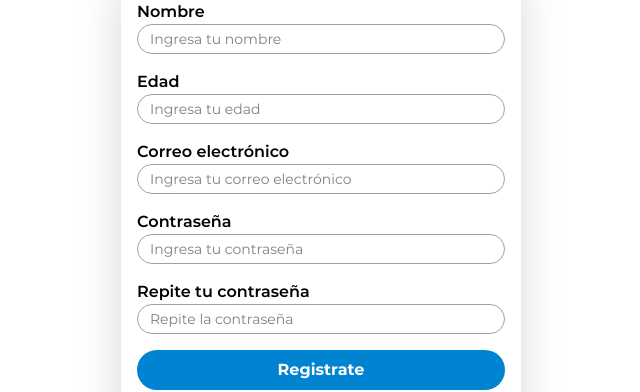
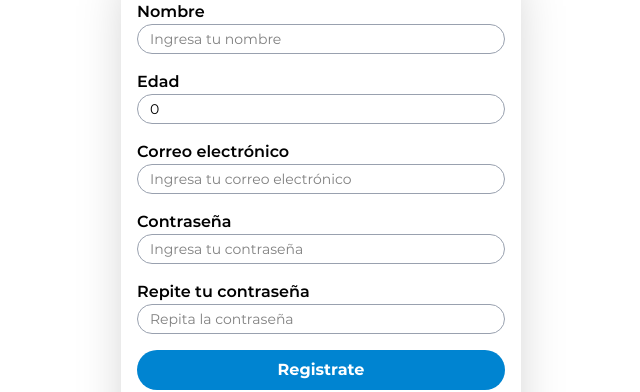
Before and after one commit to GustavoLopez01/task-app-frontend, a React (Vite) app: page / in a window 1280 px wide. Both pictures are taken after a click on the element "Registrate aquí". Shown: the part 185-577 px from the top of the page, without its empty margins (319-959 px from the left). Built offline with nearby package versions, Linux system fonts and the light colour scheme.

Commit message:
refactor: to Login and Register component

```diff
--- a/src/components/auth/Login.tsx
+++ b/src/components/auth/Login.tsx
@@ -1,45 +1,42 @@
-import {
-  useState,
-  type ChangeEvent,
-  type FormEvent,
-} from 'react'
+import { useForm, type SubmitHandler } from 'react-hook-form'
+import { InputWithLabel } from '../inputs/InputWithLabel'
+import { authLogin } from '../../api/Auth'
 import type { AuthLogin, AuthLoginResponse } from '../../types'
-import { authLogin } from '../../api/Auth'
-import { InputWithLabel } from '../inputs/InputWithLabel'
+import { useState } from 'react'
 
 type LoginProps = {
   setIsLogin: (value: boolean) => void
 }
 
 const Login = ({ setIsLogin }: LoginProps) => {
-  const [auth, setAuth] = useState<AuthLogin>({
-    email: '',
-    password: ''
-  })
+  const {
+    register,
+    formState: { errors },
+    handleSubmit } = useForm<AuthLogin>({
+      defaultValues: {
+        email: '',
+        password: ''
+      }
+    })
 
-  const handleSubmit = async (event: FormEvent<HTMLFormElement>) => {
+  const [errorResponse, setErrorResponse] = useState('')
+
+  const onSubmit: SubmitHandler<AuthLogin> = async (data) => {
     try {
-      event.preventDefault()
-      const response: AuthLoginResponse = await authLogin(auth)
+      const response: AuthLoginResponse = await authLogin(data)
       if (response.success) {
         document.cookie = `token=${response.token}`
+        return
       }
+      setErrorResponse(response.message)
     } catch (error) {
       console.error(`Ocurrió un error al autenticar al usuario`);
     }
   }
 
-  const handleChange = (event: ChangeEvent<HTMLInputElement>) => {
-    const { name, value } = event.target
-    setAuth({
-      ...auth,
-      [name]: value
-    })
-  }
-
   return (
     <form
-      onSubmit={handleSubmit}
+      onSubmit={handleSubmit(onSubmit)}
       className="p-4 space-y-4 font-montserrat-regular"
       autoComplete="off"
     >
@@ -52,7 +49,8 @@ const Login = ({ setIsLogin }: LoginProps) => {
         type="text"
         placeholder="Ingresa tu correo electrónico"
         label="Correo electrónico"
-        handleChange={handleChange}
+        error={errors.email ? 'El correo electrónico es obligatorio' : ''}
+        register={register('email', { required: true })}
       />
 
       <InputWithLabel
@@ -60,7 +58,8 @@ const Login = ({ setIsLogin }: LoginProps) => {
         type="password"
         placeholder="Ingresa tu contraseña"
         label="Contraseña"
-        handleChange={handleChange}
+        error={errors.password ? 'La contraseña es obligatoria' : ''}
+        register={register('password', { required: true })}
       />
 
       <button
@@ -79,6 +78,8 @@ const Login = ({ setIsLogin }: LoginProps) => {
           Registrate aquí
         </span>
       </p>
+
+      {errorResponse && <p className="bg-red-500 w-full text-white text-center text-sm py-1 font-montserrat-bold"> {errorResponse} </p>}
     </form>
   )
 }
--- a/src/components/auth/Register.tsx
+++ b/src/components/auth/Register.tsx
@@ -1,105 +1,103 @@
-import type { FormEvent } from 'react'
+import { useState } from 'react'
+import { useForm, type SubmitHandler } from 'react-hook-form'
+import { InputWithLabel } from '../inputs/InputWithLabel'
+import { registerUser } from '../../api/Auth'
+import type { NewUser, NewUserResponse } from '../../types'
 
 type RegisterProps = {
   setIsLogin: (value: boolean) => void
 }
 
 const Register = ({ setIsLogin }: RegisterProps) => {
-  const handleSubmit = (event: FormEvent<HTMLFormElement>) => {
-    event.preventDefault()
+  const {
+    register,
+    handleSubmit,
+    setError,
+    formState: { errors },
+  } = useForm<NewUser>({
+    defaultValues: {
+      name: '',
+      age: 0,
+      email: '',
+      password: '',
+      repeatPassword: ''
+    }
+  })
+  const [errorResponse, setErrorResponse] = useState('')
+
+  const onSubmit: SubmitHandler<NewUser> = async (data) => {
+    const { password, repeatPassword } = data
+    if (password.trim() !== repeatPassword.trim()) {
+      setError('repeatPassword', {})
+      return
+    }
+
+    try {
+      const response: NewUserResponse = await registerUser(data)
+      if (response.success) {
+        console.log(response.user);
+        return
+      }
+      setErrorResponse(response.message)
+    } catch (error) {
+      console.error(`Ocurrió un error al registrar al usuario ${error}`);
+    }
   }
 
   return (
     <form
       className="p-4 space-y-4 font-montserrat-regular"
       autoComplete="off"
-      onSubmit={handleSubmit}
+      onSubmit={handleSubmit(onSubmit)}
     >
-      <div className="flex flex-col">
-        <label
-          className="font-montserrat-semibold"
-          htmlFor="name"
-        >
-          Nombre
-        </label>
+      <InputWithLabel
+        id="name"
+        type="text"
+        placeholder="Ingresa tu nombre"
+        label="Nombre"
+        register={register('name', { required: true })}
+        error={errors.name ? 'El nombre es obligatorio' : ''}
+      />
 
-        <input
-          className="outline-0 px-3 py-1 text-sm border-1 border-gray-400 rounded-full"
-          id="name"
-          name="name"
-          placeholder="Ingresa tu nombre"
-          type="text"
-        />
-      </div>
+      <InputWithLabel
+        id="age"
+        type="number"
+        placeholder="Ingresa tu edad"
+        label="Edad"
+        register={register('age', { required: true, min: 10, valueAsNumber: true })}
+        error={errors.age ? 'La edad debe ser mayor a 10 años' : ''}
+      />
 
-      <div className="flex flex-col">
-        <label
-          className="font-montserrat-semibold"
-          htmlFor="age"
-        >
-          Edad
-        </label>
+      <InputWithLabel
+        id="email"
+        type="text"
+        placeholder="Ingresa tu correo electrónico"
+        label="Correo electrónico"
+        register={register('email',
+          {
+            required: true,
+            pattern: /^[a-zA-Z0-9._%+-]+@[a-zA-Z0-9.-]+\.[a-zA-Z]{2,}$/
+          })}
+        error={errors.email ? 'El correo electrónico debe ser valido.' : ''}
+      />
 
-        <input
-          className="outline-0 px-3 py-1 text-sm border-1 border-gray-400 rounded-full"
-          id="age"
-          name="age"
-          placeholder="Ingresa tu edad"
-          type="number"
-          max={100}
-        />
-      </div>
+      <InputWithLabel
+        id="password"
+        type="text"
+        placeholder="Ingresa tu contraseña"
+        label="Contraseña"
+        register={register('password', { required: true })}
+        error={errors.password ? 'La contraseña es obligatoria.' : ''}
+      />
 
-      <div className="flex flex-col">
-        <label
-          className="font-montserrat-semibold"
-          htmlFor="email"
-        >
-          Correo electrónico
-        </label>
-
-        <input
-          className="outline-0 px-3 py-1 text-sm border-1 border-gray-400 rounded-full"
-          id="email"
-          name="email"
-          placeholder="Ingresa tu correo electrónico"
-          type="email"
-        />
-      </div>
-
-      <div className="flex flex-col">
-        <label
-          className="font-montserrat-semibold"
-          htmlFor="password"
-        >
-          Contraseña
-        </label>
-
-        <input
-          className="outline-0 px-3 py-1 text-sm border-1 border-gray-400 rounded-full"
-          id="password"
-          name="password"
-          placeholder="Ingresa tu contraseña"
-          type="password"
-        />
-      </div>
-
-      <div className="flex flex-col">
-        <label
-          className="font-montserrat-semibold"
-          htmlFor="repeatPassword"
-        >
-          Repite tu contraseña
-        </label>
-
-        <input
-          className="outline-0 px-3 py-1 text-sm border-1 border-gray-400 rounded-full"
-          id="repeatPassword"
-          name="repeatPassword"
-          placeholder="Repite la contraseña"
-          type="password"
-        />
-      </div>
+      <InputWithLabel
+        id="repeatPassword"
+        type="text"
+        placeholder="Repita la contraseña"
+        label="Repite tu contraseña"
+        register={register('repeatPassword', { required: true })}
+        error={errors.repeatPassword ? 'La contraseña no coincide con la original.' : ''}
+      />
 
       <button
         className="w-full bg-sky-600 font-montserrat-bold rounded-full px-2 py-2 text-white hover:bg-sky-700 cursor-pointer"
@@ -117,6 +115,8 @@ const Register = ({ setIsLogin }: RegisterProps) => {
           Inicia sesión
         </span>
       </p>
+
+      {errorResponse && <p className="bg-red-500 w-full text-white text-center text-sm py-1 font-montserrat-bold"> {errorResponse} </p>}
     </form>
   )
 }
```
